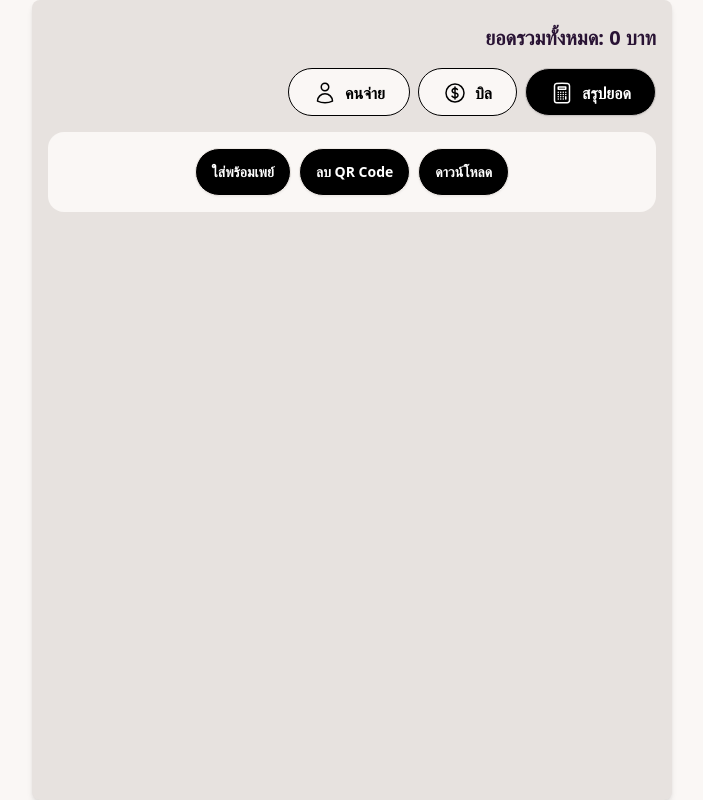
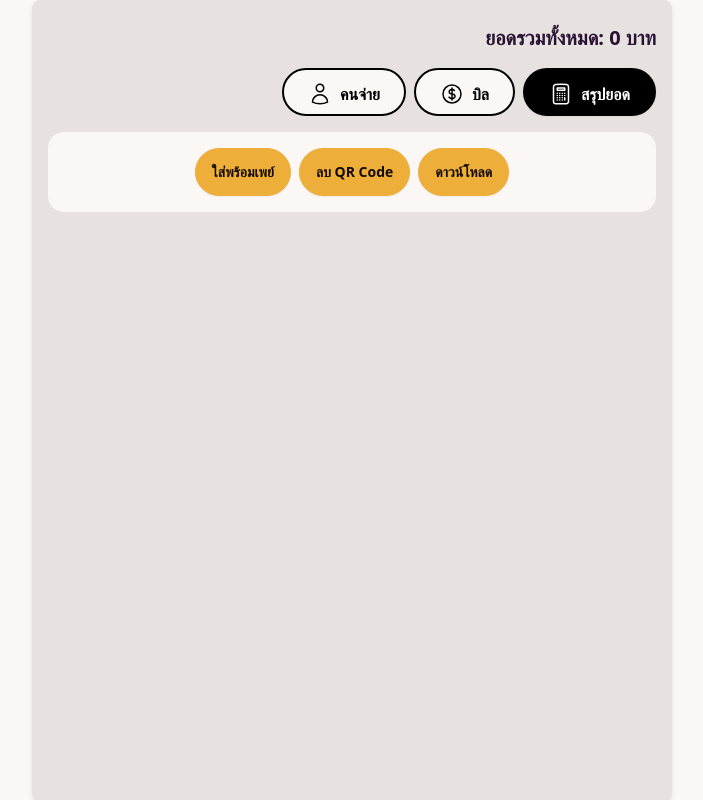
Before and after one commit to lalkai/check-bill, a Vue app: page / in a window 1280 px wide. Both pictures are taken after a click on the button "สรุปยอด". Shown: the whole page, without its empty margins (288-991 px from the left). Built offline with nearby package versions, Linux system fonts and the light colour scheme.

Commit message:
feat: new button ui

```diff
--- a/src/App.vue
+++ b/src/App.vue
@@ -122,7 +122,11 @@ function switchView(view) {
 }
 
 .btn-active {
-  @apply bg-black text-white;
+  @apply bg-black text-white border-2 border-black;
+}
+
+.btn-outline {
+  @apply border-2 border-black;
 }
 
 @media (max-width: 768px) {
--- a/src/views/PayerAmountsView.vue
+++ b/src/views/PayerAmountsView.vue
@@ -36,6 +36,7 @@ const inputPromptpay = ref("");
 const showAddQrCodePopup = ref(false);
 const showQrCode = ref(false);
 
+
 const generateQRCode = async () => {
   if (!inputPromptpay.value) {
     alert("โปรดป้อนข้อมูลให้ครบ!");
@@ -56,14 +57,19 @@ const generateQRCode = async () => {
 
   await nextTick();
 
-  const canvas = document.getElementById("qrcode-img");
-  if (canvas) {
+  const canvas = document.createElement("canvas");
   qrcode.toCanvas(canvas, payload, opts, (err) => {
     if (err) console.log("Error generating QR Code: ", err);
+    const canvasContainer = document.getElementById("qrcode-img-container");
+    if (canvasContainer) {
+      canvas.id = "qrcode-img";
+      canvas.className = "border-4 border-primary rounded-lg";
+      canvasContainer.innerHTML = "";
+      canvasContainer.appendChild(canvas);
+    } else {
+      console.error("Canvas container element not found!");
+    }
   });
-  } else {
-    console.error("Canvas element not found!");
-  }
 
   const promptpayIDElement = document.getElementById("PromptpayID");
   if (promptpayIDElement) {
@@ -79,12 +85,14 @@ const deleteQRCode = () => {
   localStorage.removeItem("promptpayID");
   inputPromptpay.value = "";
 
-  const canvas = document.getElementById("qrcode-img");
-  if (canvas) {
-    const ctx = canvas.getContext("2d");
-    if (ctx) {
-      ctx.clearRect(0, 0, canvas.width, canvas.height);
+  const img = document.getElementById("qrcode-img-img");
+  if (img) {
+    img.remove();
   }
+
+  const canvasContainer = document.getElementById("qrcode-img-container");
+  if (canvasContainer) {
+    canvasContainer.innerHTML = '<canvas id="qrcode-img" class="border-4 border-primary rounded-lg"></canvas>';
   }
 
   const promptpayIDElement = document.getElementById("PromptpayID");
@@ -155,18 +163,17 @@ const togglePaymentStatus = (payer, date) => {
   peopleStore.togglePaidStatus(payer.name, date);
 };
 </script>
-
 <template>
   <div class="container mx-auto mt-4">
     <div class="card bg-base-100  p-4">
       <div class="flex justify-center space-x-2">
-    <button @click="showAddQrCodePopup = true" class="btn btn-black">
+        <button @click="showAddQrCodePopup = true" class="btn btn-accent">
           ใส่พร้อมเพย์
         </button>
-    <button @click="deleteQRCode" class="btn btn-black">
+        <button @click="deleteQRCode" class="btn btn-accent">
           ลบ QR Code
         </button>
-    <button @click="capturePage" class="btn btn-black">
+        <button @click="capturePage" class="btn btn-accent">
           ดาวน์โหลด
         </button>
       </div>
@@ -174,11 +181,8 @@ const togglePaymentStatus = (payer, date) => {
 
     <div v-if="showQrCode" class="card bg-base-100 p-6 mt-4">
       <h3 class="text-2xl font-semibold mb-4 text-center">PromptPay QR Code</h3>
-      <div class="flex justify-center mb-4">
-        <canvas
-          id="qrcode-img"
-          class="border-4 border-primary rounded-lg"
-        ></canvas>
+      <div class="flex justify-center mb-4" id="qrcode-img-container">
+        <canvas id="qrcode-img" class="border-4 border-primary rounded-lg"></canvas>
       </div>
       <p class="text-center text-gray-700">
         PromptPay ID: <span id="PromptpayID" class="font-medium"></span>
@@ -235,7 +239,6 @@ const togglePaymentStatus = (payer, date) => {
       </div>
     </div>
 
-
     <div
       v-if="showAddQrCodePopup"
       class="fixed inset-0 flex items-center justify-center bg-gray-500 bg-opacity-75 z-50"
@@ -260,19 +263,3 @@ const togglePaymentStatus = (payer, date) => {
     </div>
   </div>
 </template>
-
-
-<style scoped>
-
-
-.btn-black {
-  background-color: black;
-  color: white;
-}
-
-@media (max-width: 768px) {
-  .btn {
-    font-size: 12px;
-  }
-}
-</style>
```
Lines whose indentation alone changed are shown as unchanged.
